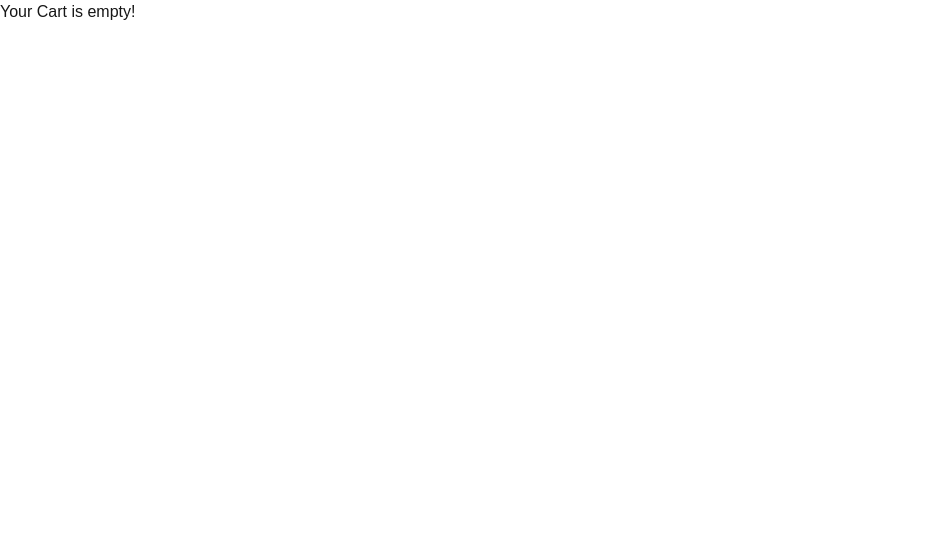
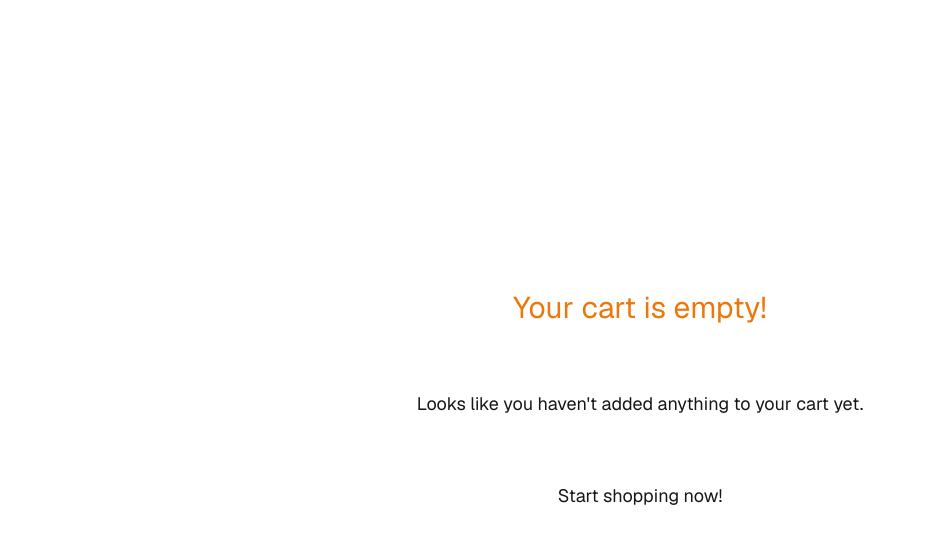
Before and after one commit to ammanabua/aws-store-project, a Next.js app: page /cart in a window 1280 px wide. Shown: the top 544 px of the page, without its empty margins (0-925 px from the left). Built offline with nearby package versions, Linux system fonts and the light colour scheme.

Commit message:
modify cart page

```diff
--- a/src/app/(pages)/cart/page.tsx
+++ b/src/app/(pages)/cart/page.tsx
@@ -1,8 +1,23 @@
 import React from 'react'
+import Link from 'next/link'
+
+const EmptyCart = () => {
+
+
+  return (
+    <div className='flex flex-col items-center justify-center min-h-screen p-8 pb-20 gap-16 sm:p-20 font-[family-name:var(--font-geist-sans)]'>
+        <h1 className='text-center text-3xl text-[#EC770A]'>Your cart is empty!</h1>
+        <p className='text-center text-lg'>Looks like you haven&apos;t added anything to your cart yet.</p>
+        <Link href="/products" className='text-center text-lg hover:text-[#EC770A] hover:underline hover:underline-offset-2'>Start shopping now!</Link>
+    </div>
+  )
+
+}
+
 
 const page = () => {
   return (
-    <div>Your Cart is empty!</div>
+    <div><EmptyCart /></div>
   )
 }
 
```
